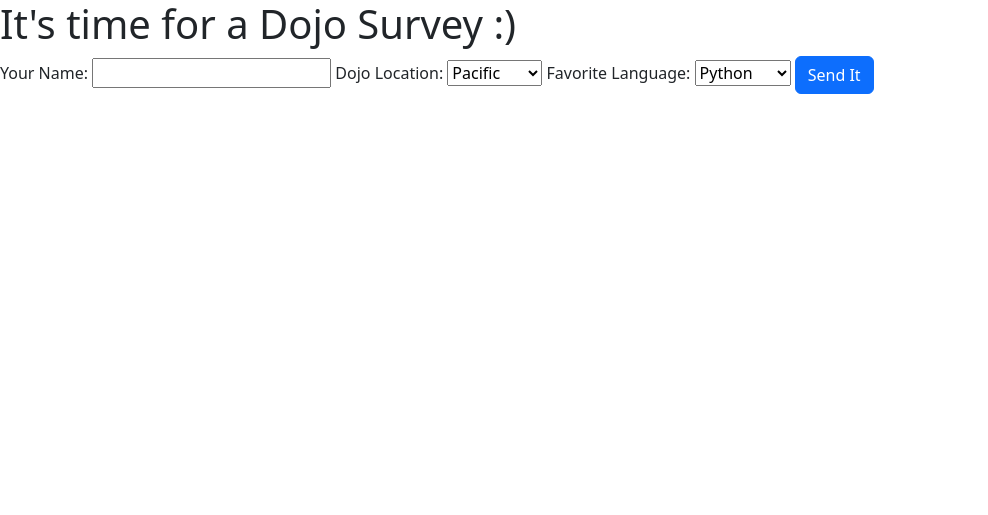
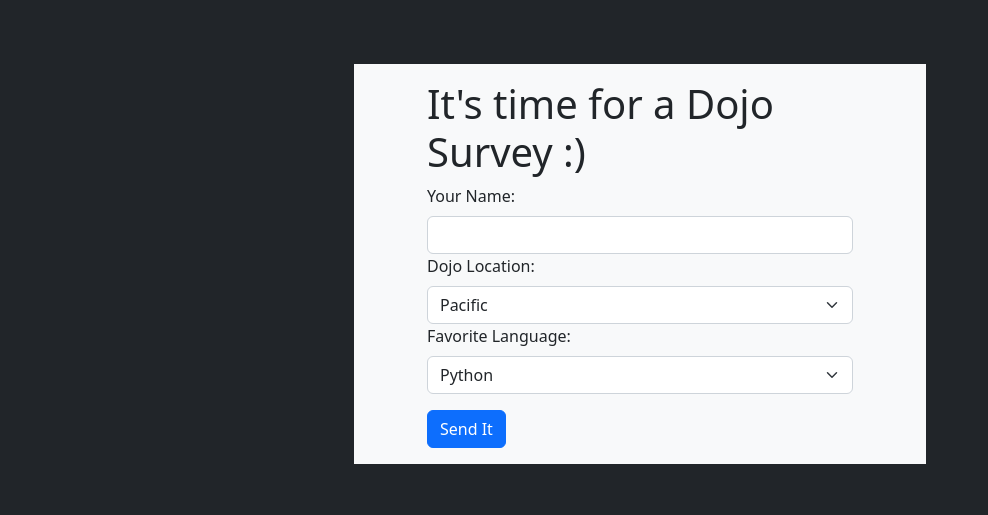
Before and after one commit to code-Brian/dojo_survey, a plain HTML site: page templates/index.html in a window 1280 px wide. Shown: the whole page, without its empty margins (0-988 px from the left). Drawn offline with nearby package versions, Linux system fonts and the light colour scheme.

Commit message:
added bootstrap styling to form and table

```diff
--- a/templates/index.html
+++ b/templates/index.html
@@ -8,16 +8,19 @@
     <link href="https://cdn.jsdelivr.net/npm/bootstrap@5.2.0/dist/css/bootstrap.min.css" rel="stylesheet" integrity="sha384-gH2yIJqKdNHPEq0n4Mqa/HGKIhSkIHeL5AyhkYV8i59U5AR6csBvApHHNl/vI1Bx" crossorigin="anonymous">
     <title>Dojo Survey</title>
 </head>
-<body>
+<body class="bg-dark">
+    <div class="d-flex container flex-column justify-content-center align-items-center p-5 mt-3">
+        <div class="row justify-content-center align-items-center bg-light p-3">
+            <div class="col-10">
                 <h1>It's time for a Dojo Survey :)</h1>
                 <form action="/user_info" method="POST">
                     <!-- Input for User Name -->
-        <label for="user_name">Your Name:</label>
-        <input type="text" id="user_name" name="user_name">
-        <label for="dojo_loc">Dojo Location:</label>
+                    <label class="form-label" for="user_name">Your Name:</label>
+                <input class="form-control" type="text" id="user_name" name="user_name">
 
                 <!-- input for user location -->
-        <select name="dojo_loc" id="dojo_loc">
+                <label class="form-label" for="dojo_loc">Dojo Location:</label>
+                <select class="form-select" name="dojo_loc" id="dojo_loc">
                     <option value="Pacific">Pacific</option>
                     <option value="Mountain">Mountain</option>
                     <option value="Central">Central</option>
@@ -25,8 +28,8 @@
                 </select>
 
                 <!-- input for user favorite language -->
-        <label for="fav_lang">Favorite Language:</label>
-        <select name="fav_lang" id="fav_lang">
+                <label class="form-label" for="fav_lang">Favorite Language:</label>
+                <select class="form-select mb-3" name="fav_lang" id="fav_lang">
                     <option value="Python">Python</option>
                     <option value="Java">Java</option>
                     <option value="JavaScript">JavaScript</option>
@@ -35,5 +38,8 @@
 
                 <input class="btn btn-primary" type="submit" value="Send It">
             </form>
+        </div>
+    </div>
+</div>
 </body>
 </html>
```
Also changed, not shown: templates/result.html (+6 -4 lines). Lines whose indentation alone changed are shown as unchanged.
